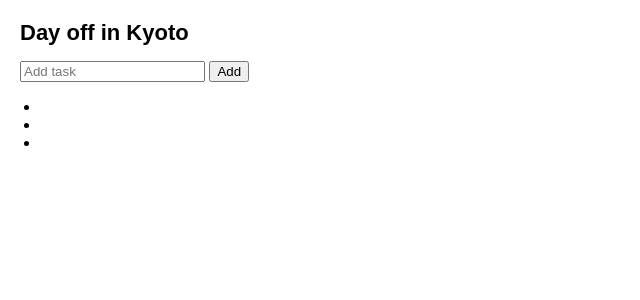
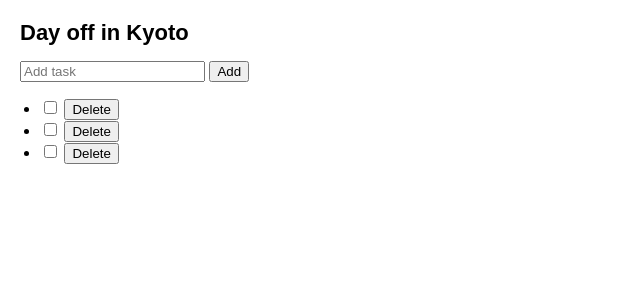
Before and after one commit to zelitosaide/react-js-course, a React (Create React App) app: page / in a window 1280 px wide. Shown: the top 300 px of the page, without its empty margins (0-640 px from the left). Built offline with nearby package versions, Linux system fonts and the light colour scheme.

Commit message:
Scaling Up with Reducer and Context

```diff
--- a/src/learn/learn-react/managing-state/scaling-up-with-reducer-and-context/index.js
+++ b/src/learn/learn-react/managing-state/scaling-up-with-reducer-and-context/index.js
@@ -54,7 +54,33 @@ function TaskList({ tasks, onChangeTask, onDeleteTask }) {
   );
 }
 
-function Task({ task, onChange, onDelete }) {}
+function Task({ task, onChange, onDelete }) {
+  const [isEditing, setIsEditing] = useState(false);
+  let taskContent;
+
+  return (
+    <label>
+      <input
+        type="checkbox"
+        value={task.done}
+        onChange={function (e) {
+          onChange({
+            ...task,
+            done: e.target.checked,
+          });
+        }}
+      />{" "}
+      {taskContent}{" "}
+      <button
+        onClick={function () {
+          onDelete(task.id);
+        }}
+      >
+        Delete
+      </button>
+    </label>
+  );
+}
 
 function AddTask({ onAddTask }) {
   const [text, setText] = useState("");
```
